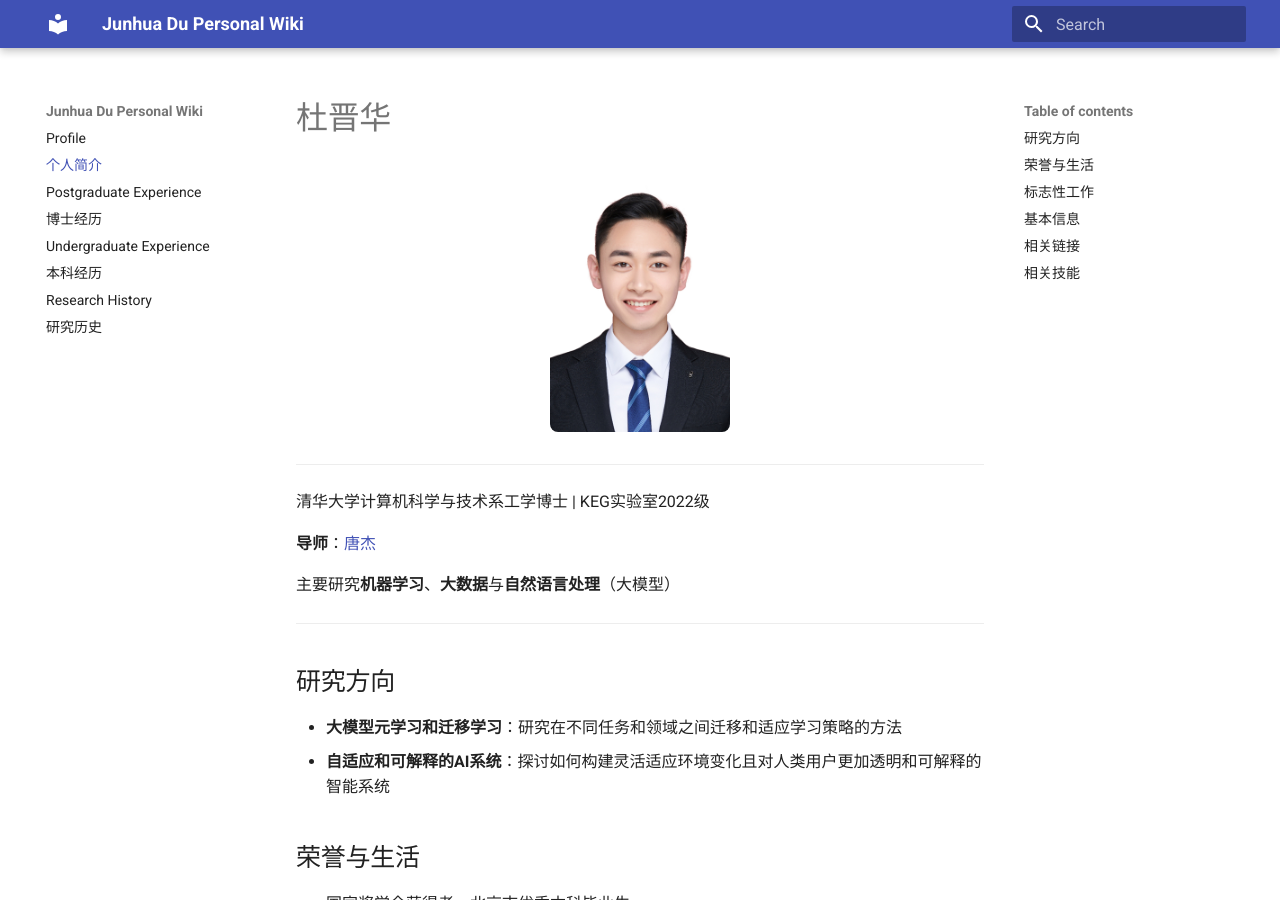
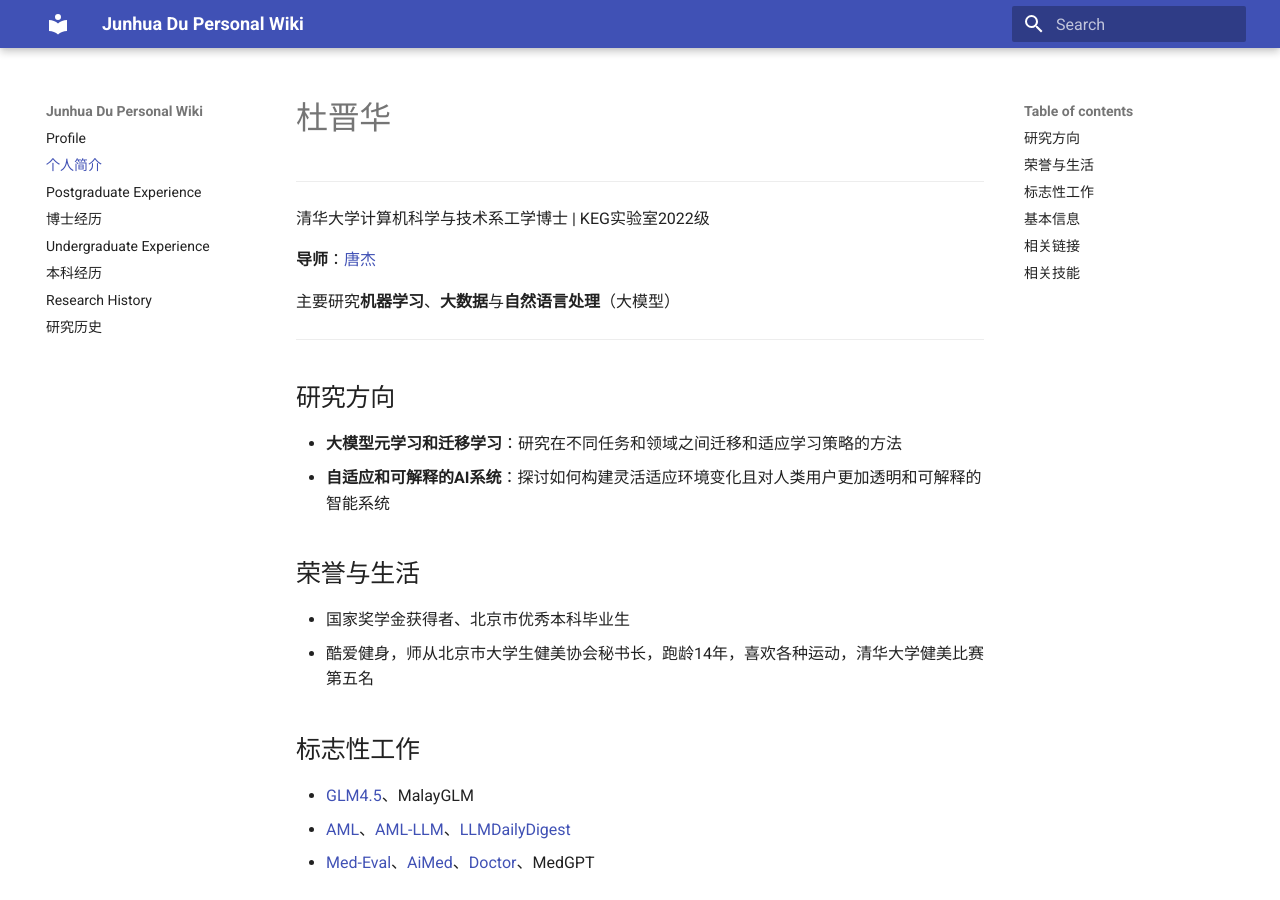
Before and after one commit to dujh22/Dujinhua_wiki, an MkDocs documentation site: the page built from docs/index_zh.md, in a window 1280 px wide and 900 px high. Built offline with MkDocs 1.6.1 and Material for MkDocs 9.7.7, drawn with Linux system fonts in a browser that asks for light colours.

Commit message:
2026-02-12 update 3

```diff
--- a/docs/index_zh.md
+++ b/docs/index_zh.md
@@ -1,8 +1,5 @@
 # 杜晋华
 
-<p align="center">
-  <img src="/images/杜晋华照片.jpg" alt="Jinhua Du" width="180" style="border-radius: 8px;" />
-</p>
 
 ---
 
```
